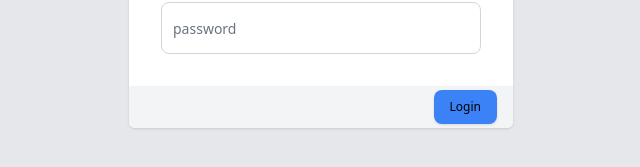
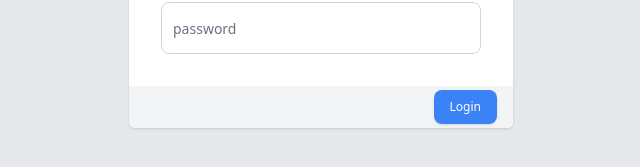
Before and after one commit to Geriano/boilerplate-frontend-react, a React (Vite) app: page /login in a window 1280 px wide. Shown: the part 415-582 px from the top of the page, without its empty margins (319-959 px from the left). Built offline with nearby package versions, Linux system fonts and the light colour scheme.

Commit message:
change button color

```diff
--- a/src/Pages/Auth/Login.tsx
+++ b/src/Pages/Auth/Login.tsx
@@ -58,7 +58,7 @@ export default function Login() {
       </div>
 
       <div className="flex items-center justify-end bg-gray-100 px-4 py-1 rounded-b-md">
-        <Button type="submit" title="Login" color="primary">
+        <Button type="submit" title="Login" color="primary" className="text-white font-medium">
           {processing && (
             <div className="animate-spin">
               <Icon path={mdiLoading} size={.75} />
```
